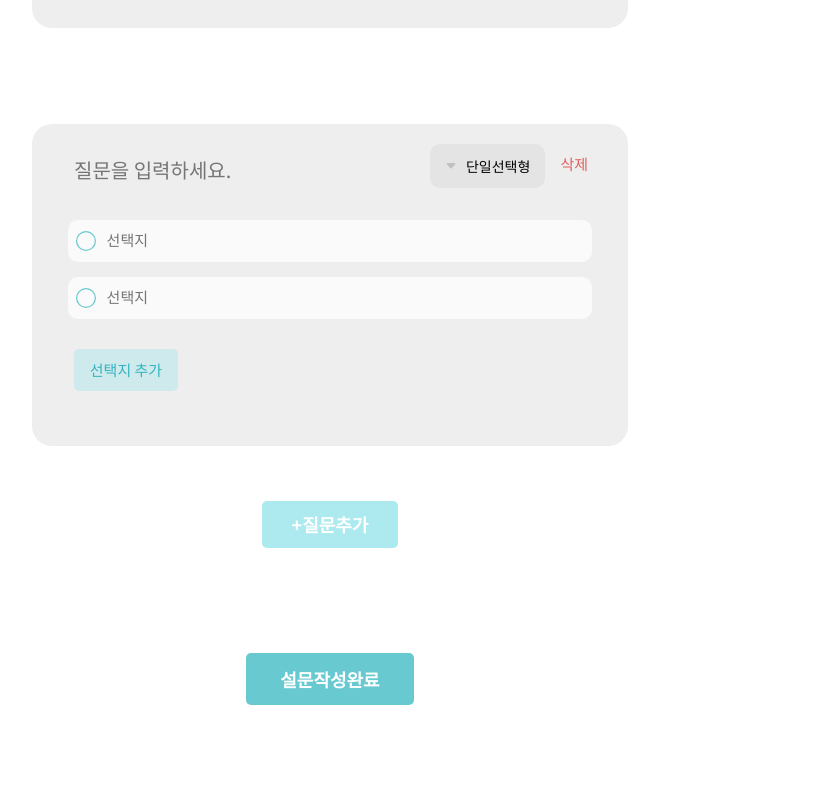
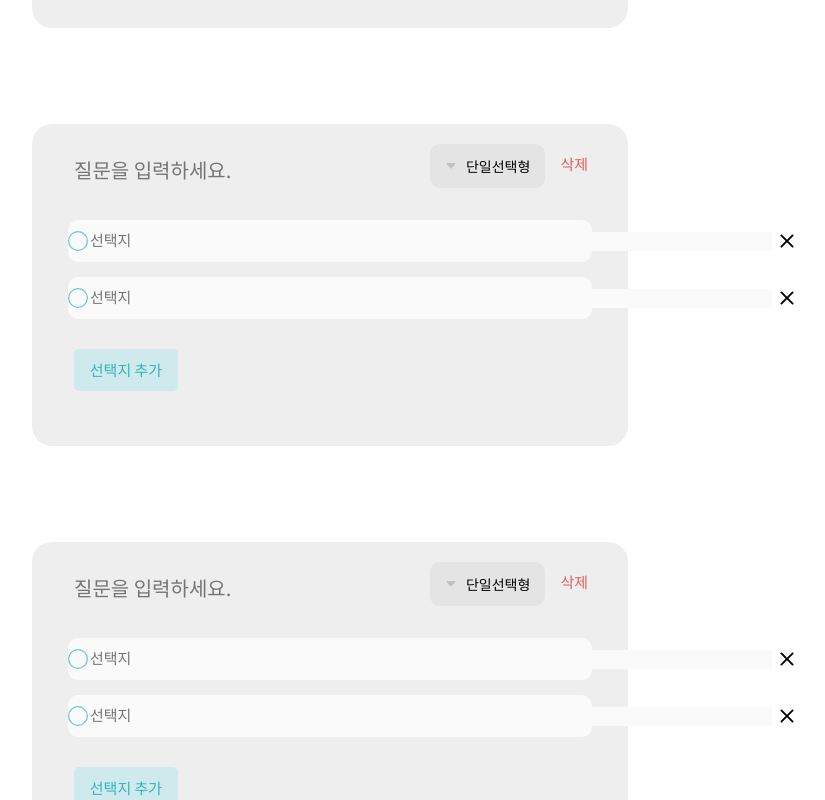
Before and after one commit to UMC-MMM/Client, a React (Create React App) app in the folder mmm_client/: page /surveyWrite in a window 1280 px wide. Shown: the part 360-1160 px from the top of the page, without its empty margins (310-1135 px from the left). Built offline with nearby package versions, Linux system fonts and the light colour scheme.

Commit message:
설문조사 게시화면 Complete

```diff
--- a/mmm_client/src/app.css
+++ b/mmm_client/src/app.css
@@ -2627,6 +2627,7 @@
 
 /* 설문조사 게시화면->선택지 커스텀 */
 #surveyQuestionDistractor {
+  width: 680px;
   border: none;
   background-color: #fafafa;
   font-family: NotoSansKR;
@@ -2637,3 +2638,26 @@
   text-decoration: none;
   outline: 0;
 }
+
+/* 설문조사 게시화면->서술형 폼 커스텀 */
+.surveyDescriptiveForm {
+  width: 94%;
+  margin-left: 27px;
+  margin-bottom: 70px;
+}
+.surveyDescriptiveText {
+  padding-top: 13px;
+  padding-bottom: 13px;
+  border-bottom: 1px solid #8e8e8e;
+}
+#surveyDescriptiveText {
+  border: none;
+  background-color: #eeeeee;
+  font-family: NotoSansKR;
+  font-size: 14px;
+  font-weight: normal;
+  color: #8e8e8e;
+  appearance: none;
+  text-decoration: none;
+  outline: 0;
+}
--- a/mmm_client/src/components/surveyPostKindContents/descriptiveForm.jsx
+++ b/mmm_client/src/components/surveyPostKindContents/descriptiveForm.jsx
@@ -2,15 +2,16 @@ import React from "react";
 
 const DescriptiveForm = () => {
   return (
-    <div className="joinBoxy">
-      <div className="joinBox4Shape">
-        <div className="joinBox4A">
-          <div className="joinBox4A1">
-            <input type="text" placeholder="내 답변" />
-          </div>
+    <>
+      <div className="surveyDescriptiveForm">
+        <div className="surveyDescriptiveText">
+          <input id="surveyDescriptiveText" placeholder="서술형 응답"></input>
+        </div>
+        <div className="surveyDescriptiveText">
+          <input id="surveyDescriptiveText"></input>
         </div>
       </div>
-    </div>
+    </>
   );
 };
 
--- a/mmm_client/src/components/surveyPostKindContents/multipleSelection.jsx
+++ b/mmm_client/src/components/surveyPostKindContents/multipleSelection.jsx
@@ -1,25 +1,32 @@
 import React, { useState } from "react";
 import { BsSquare } from "react-icons/bs";
+import { BsX } from "react-icons/bs";
 
 const MultipleSelection = () => {
-  const multiSelection = {
-    essential: true,
-    title: "다중선택형 질문",
-    selections: [{ key: 0 }, { key: 1 }, { key: 2 }],
+  const [selections, setSelections] = useState([{ key: 0 }, { key: 1 }]);
+
+  const handleSurveyPostChoosePlusBtn = () => {
+    const newSelections = [...selections, { key: Date.now() }];
+    setSelections(newSelections);
+  };
+
+  const handleJoinBoxDelete = (survey) => {
+    const newSelections = selections.filter((item) => item.key !== survey.key);
+    setSelections(newSelections);
   };
 
   return (
     <div className="joinBoxy">
-      <div className="joinBox3Shape">
-        <div className="joinBox3A">
-          {multiSelection.selections.map(() => {
+      <div className="joinBox2Shape">
+        <div className="joinBox2A">
+          {selections.map((selection) => {
             return (
               <label>
-                <div className="joinBox3A1">
-                  <div className="joinBox3A1Btn">
+                <div className="joinBox2A1">
+                  <div className="joinBox2A1Btn" id="circleBtn1">
                     <BsSquare size="20px" />
                   </div>
-                  <div className="joinBox3A1Text">
+                  <div clssName="joinBox2A1Text">
                     <input
                       id="surveyQuestionDistractor"
                       type="text"
@@ -27,13 +34,21 @@ const MultipleSelection = () => {
                       placeholder="선택지"
                     ></input>
                   </div>
+                  <div onClick={() => handleJoinBoxDelete(selection)}>
+                    <BsX size="30" />
+                  </div>
                 </div>
               </label>
             );
           })}
         </div>
       </div>
-      <div className="surveyPostChoosePlusBtn">선택지 추가</div>
+      <div
+        className="surveyPostChoosePlusBtn"
+        onClick={handleSurveyPostChoosePlusBtn}
+      >
+        선택지 추가
+      </div>
     </div>
   );
 };
--- a/mmm_client/src/components/surveyPostKindContents/singleSelection.jsx
+++ b/mmm_client/src/components/surveyPostKindContents/singleSelection.jsx
@@ -1,18 +1,25 @@
 import React, { useState } from "react";
 import { BsCircle } from "react-icons/bs";
+import { BsX } from "react-icons/bs";
 
 const SingleSelection = () => {
-  const singleSelection = {
-    essential: true,
-    title: "단일선택형 질문",
-    selections: [{ key: 0 }, { key: 1 }],
+  const [selections, setSelections] = useState([{ key: 0 }, { key: 1 }]);
+
+  const handleSurveyPostChoosePlusBtn = () => {
+    const newSelections = [...selections, { key: Date.now() }];
+    setSelections(newSelections);
+  };
+
+  const handleJoinBoxDelete = (survey) => {
+    const newSelections = selections.filter((item) => item.key !== survey.key);
+    setSelections(newSelections);
   };
 
   return (
     <div className="joinBoxy">
       <div className="joinBox2Shape">
         <div className="joinBox2A">
-          {singleSelection.selections.map(() => {
+          {selections.map((selection) => {
             return (
               <label>
                 <div className="joinBox2A1">
@@ -27,13 +34,21 @@ const SingleSelection = () => {
                       placeholder="선택지"
                     ></input>
                   </div>
+                  <div onClick={() => handleJoinBoxDelete(selection)}>
+                    <BsX size="30" />
+                  </div>
                 </div>
               </label>
             );
           })}
         </div>
       </div>
-      <div className="surveyPostChoosePlusBtn">선택지 추가</div>
+      <div
+        className="surveyPostChoosePlusBtn"
+        onClick={handleSurveyPostChoosePlusBtn}
+      >
+        선택지 추가
+      </div>
     </div>
   );
 };
--- /dev/null
+++ b/mmm_client/src/components/surveyQustionBox.jsx
@@ -0,0 +1,55 @@
+import React, { useState } from "react";
+import SingleSelection from "../components/surveyPostKindContents/singleSelection";
+import MultipleSelection from "../components/surveyPostKindContents/multipleSelection";
+import DescriptiveForm from "../components/surveyPostKindContents/descriptiveForm";
+import Dropdown from "../components/dropdown";
+
+const SurveyQustionBox = ({ surveyQustionBox, handleSurveyPostDelete }) => {
+  const [surveyNumber, setSurveyNumber] = useState();
+
+  const surveyListsObj = {
+    0: <SingleSelection />,
+    1: <MultipleSelection />,
+    2: <DescriptiveForm />,
+  };
+
+  const surveyKind = (x) => {
+    if (x === "단일선택형") {
+      setSurveyNumber(0);
+    } else if (x === "다중선택형") {
+      setSurveyNumber(1);
+    } else if (x === "서술형") {
+      setSurveyNumber(2);
+    }
+  };
+  return (
+    <>
+      <div className="surveyPostTitleBox">
+        <div className="surveyPostTitleinputAndChooseSurveyKindAndDelete">
+          <div className="surveyPostTitleInput">
+            <input
+              id="surveyPostTitleInputId"
+              type="text"
+              name="id"
+              placeholder="질문을 입력하세요."
+            />
+          </div>
+          <div className="surveyPostChooseSurveyKindAndDelete">
+            <Dropdown surveyKind={surveyKind} />
+            <div
+              className="surveyPostDelete"
+              onClick={() => handleSurveyPostDelete(surveyQustionBox)}
+            >
+              삭제
+            </div>
+          </div>
+        </div>
+        <div className="surveyPostkindContent">
+          {surveyListsObj[surveyNumber]}
+        </div>
+      </div>
+    </>
+  );
+};
+
+export default SurveyQustionBox;
--- a/mmm_client/src/pages/surveyWrite.jsx
+++ b/mmm_client/src/pages/surveyWrite.jsx
@@ -1,32 +1,25 @@
-import React, { useState } from "react";
+import React from "react";
+import { useState } from "react";
 import Navbar from "../components/navbar";
-import SingleSelection from "../components/surveyPostKindContents/singleSelection";
-import MultipleSelection from "../components/surveyPostKindContents/multipleSelection";
-import DescriptiveForm from "../components/surveyPostKindContents/descriptiveForm";
-import Dropdown from "../components/dropdown";
+import SurveyQustionBox from "../components/surveyQustionBox";
 
 const SurveyWrite = () => {
-  const [surveyNumber, setSurveyNumber] = useState();
+  const [surveyQustionBoxs, setSurveyQustionBoxs] = useState([
+    { key: 0 },
+    { key: 1 },
+  ]);
 
-  const handleSurveyPostPlusQustion = () => {};
-
-  const surveyKind = (x) => {
-    if (x === "단일선택형") {
-      setSurveyNumber(0);
-    } else if (x === "다중선택형") {
-      setSurveyNumber(1);
-    } else if (x === "서술형") {
-      setSurveyNumber(2);
-    }
+  const handlesurveyPostPlusQuestionsBtn = () => {
+    const newSurveyQustionBoxs = [...surveyQustionBoxs, { key: Date.now() }];
+    setSurveyQustionBoxs(newSurveyQustionBoxs);
   };
 
-  const surveyListsObj = {
-    0: <SingleSelection />,
-    1: <MultipleSelection />,
-    2: <DescriptiveForm />,
+  const handleSurveyPostDelete = (survey) => {
+    const newSurveyQustionBoxs = surveyQustionBoxs.filter(
+      (item) => item.key !== survey.key
+    );
+    setSurveyQustionBoxs(newSurveyQustionBoxs);
   };
-
-  const surveyBoxs = [{ key: 0 }, { key: 1 }];
 
   return (
     <>
@@ -49,28 +42,17 @@ const SurveyWrite = () => {
           />
         </div>
       </div>
-      <div className="surveyPostTitleBox">
-        <div className="surveyPostTitleinputAndChooseSurveyKindAndDelete">
-          <div className="surveyPostTitleInput">
-            <input
-              id="surveyPostTitleInputId"
-              type="text"
-              name="id"
-              placeholder="질문을 입력하세요."
-            />
-          </div>
-          <div className="surveyPostChooseSurveyKindAndDelete">
-            <Dropdown surveyKind={surveyKind} />
-            <div className="surveyPostDelete">삭제</div>
-          </div>
-        </div>
-        <div className="surveyPostkindContent">
-          {surveyListsObj[surveyNumber]}
-        </div>
-      </div>
+      {surveyQustionBoxs.map((surveyQustionBox) => {
+        return (
+          <SurveyQustionBox
+            handleSurveyPostDelete={handleSurveyPostDelete}
+            surveyQustionBox={surveyQustionBox}
+          />
+        );
+      })}
       <div
         className="surveyPostPlusQuestionsBtn"
-        onClick={handleSurveyPostPlusQustion}
+        onClick={handlesurveyPostPlusQuestionsBtn}
       >
         +질문추가
       </div>
```
